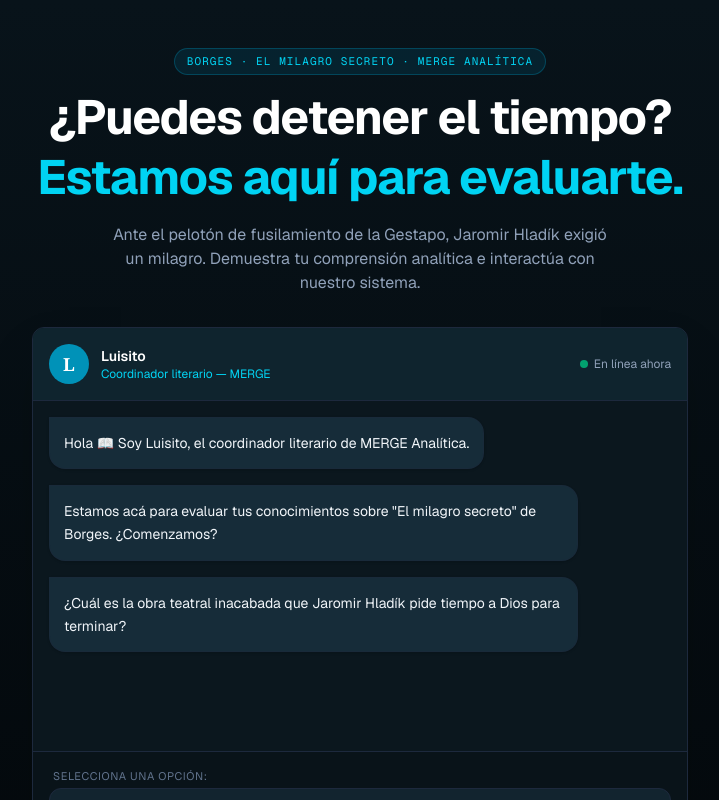
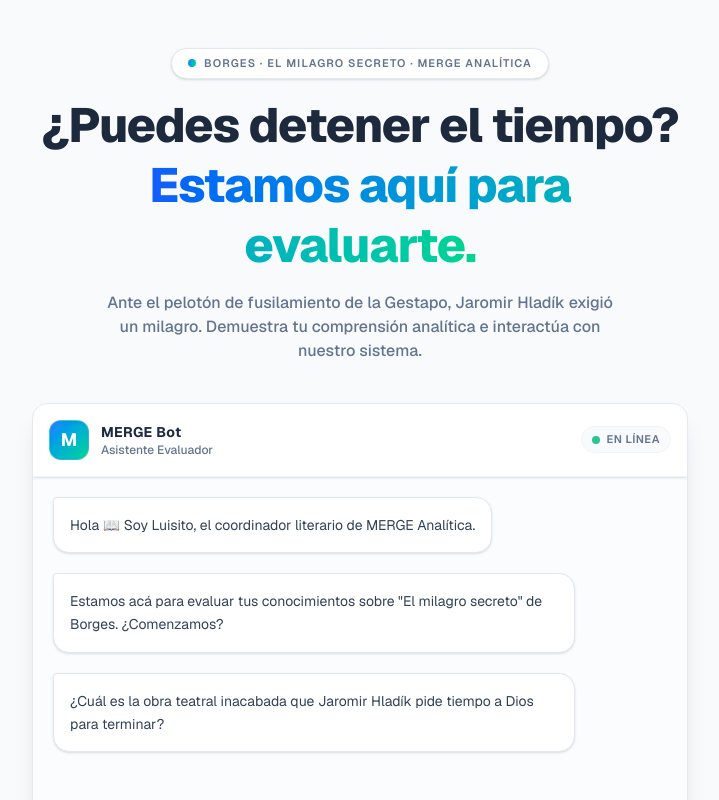
Before and after one commit to FlorenciaAR/borges-evaluator, a Next.js app: page / in a window 1280 px wide. Shown: the top 800 px of the page, without its empty margins (280-999 px from the left). Built offline with nearby package versions, Linux system fonts and the light colour scheme.

Commit message:
ui: redesign layout to match MERGE light theme and logo colors

```diff
--- a/app/components/LuisitoChat.tsx
+++ b/app/components/LuisitoChat.tsx
@@ -19,12 +19,10 @@
 
   const chatEndRef = useRef<HTMLDivElement>(null);
 
-  // Auto-scroll al final del chat
   useEffect(() => {
     chatEndRef.current?.scrollIntoView({ behavior: 'smooth' });
   }, [historial]);
 
-  // Delay para simular que Luisito está "pensando" la primera pregunta
   useEffect(() => {
     if (currentStep === 0 && historial.length === 2) {
       const timer = setTimeout(() => {
@@ -38,40 +36,32 @@
   const handleSeleccion = (optionIndex: number, optionText: string) => {
     setShowOptions(false);
 
-    // 1. Agregar respuesta al chat y al estado
     const nuevoHistorial: Mensaje[] = [...historial, { sender: 'user', text: optionText }];
     const nuevasRespuestas = [...respuestasUsuario, optionIndex];
     setRespuestasUsuario(nuevasRespuestas);
     setHistorial(nuevoHistorial);
 
-    // 2. Calcular los errores exactos hasta este momento
     const cantidadErrores = nuevasRespuestas.reduce((acc, resp, idx) => {
       return resp !== triviaBorges[idx].correcta ? acc + 1 : acc;
     }, 0);
 
     const siguientePreguntaIdx = currentStep + 1;
 
-    // 3. Lógica de Evaluación: El Condicional Fail Fast
     if (cantidadErrores >= 2) {
-      // Condición A: Cortar si ya tiene 2 respuestas incorrectas
       setTimeout(() => {
         setIsFinished(true);
-        const resultadoFinal = "NO CALIFICADO y seguir respondiendo no cambiará el destino. Has cometido demasiados errores. El universo ha seguido su curso y la descarga de fusiles concluyó.";
-
+        const resultadoFinal = "NO CALIFICADO. Has cometido demasiados errores. El universo ha seguido su curso y la descarga de fusiles concluyó.";
         setHistorial(prev => [...prev, { sender: 'luisito', text: resultadoFinal }]);
 
-        // Calcular aciertos para enviar a la API
         const aciertos = nuevasRespuestas.length - cantidadErrores;
         fetch('/api/evaluacion', {
           method: 'POST',
           headers: { 'Content-Type': 'application/json' },
           body: JSON.stringify({ tenantId: 'merge-analitica', score: aciertos })
         }).catch(err => console.error(err));
-
       }, 800);
     }
     else if (siguientePreguntaIdx < triviaBorges.length) {
-      // Condición B: Sigue vivo y hay más preguntas
       setTimeout(() => {
         setCurrentStep(siguientePreguntaIdx);
         setHistorial(prev => [...prev, { sender: 'luisito', text: triviaBorges[siguientePreguntaIdx].enunciado }]);
@@ -79,10 +69,7 @@
       }, 800);
     }
     else {
-      // Condición C: Terminó todas las preguntas sin ser eliminado (Ganó / Puntaje perfecto o 1 solo error permitido)
       setTimeout(() => {
-        setIsFinished(true);
-        // Volvemos a contar aciertos totales por seguridad
         const aciertos = nuevasRespuestas.reduce((acc, resp, idx) => {
           return resp === triviaBorges[idx].correcta ? acc + 1 : acc;
         }, 0);
@@ -98,38 +85,37 @@
           headers: { 'Content-Type': 'application/json' },
           body: JSON.stringify({ tenantId: 'merge-analitica', score: aciertos })
         }).catch(err => console.error(err));
-
       }, 800);
     }
   };
 
   return (
-    <div className="w-full max-w-2xl bg-[#0b171e] rounded-xl border border-slate-800 shadow-2xl overflow-hidden font-sans">
+    <div className="w-full max-w-2xl bg-white rounded-2xl border border-slate-200 shadow-xl overflow-hidden font-sans">
       {/* Header del Bot */}
-      <div className="bg-[#0f242e] p-4 border-b border-slate-800 flex items-center justify-between">
+      <div className="bg-white p-4 border-b border-slate-100 flex items-center justify-between shadow-sm z-10 relative">
         <div className="flex items-center space-x-3">
-          <div className="w-10 h-10 bg-cyan-600 rounded-full flex items-center justify-center text-white font-serif font-bold text-lg">
-            L
+          <div className="w-10 h-10 bg-gradient-to-br from-blue-500 to-emerald-400 rounded-xl flex items-center justify-center text-white font-bold text-lg shadow-inner border border-white/20">
+            M
           </div>
           <div>
-            <h3 className="text-white font-semibold text-sm">Luisito</h3>
-            <p className="text-xs text-cyan-400">Coordinador literario — MERGE</p>
+            <h3 className="text-slate-800 font-bold text-sm tracking-wide">MERGE Bot</h3>
+            <p className="text-xs text-slate-500 font-medium">Asistente Evaluador</p>
           </div>
         </div>
-        <div className="flex items-center space-x-1.5">
+        <div className="flex items-center space-x-1.5 bg-slate-50 px-2.5 py-1 rounded-full border border-slate-100">
           <span className="w-2 h-2 bg-emerald-500 rounded-full animate-pulse"></span>
-          <span className="text-xs text-slate-400">En línea ahora</span>
+          <span className="text-[11px] font-semibold text-slate-500 uppercase tracking-wider">En línea</span>
         </div>
       </div>
 
       {/* Ventana de Conversación */}
-      <div className="p-4 h-[350px] overflow-y-auto space-y-4 scrollbar-thin scrollbar-thumb-slate-800">
+      <div className="p-5 h-[380px] overflow-y-auto space-y-5 bg-slate-50/50 scrollbar-thin scrollbar-thumb-slate-200">
         {historial.map((msg, index) => (
-          <div key={index} className={`flex ${msg.sender === 'user' ? 'justify-end' : 'justify-start'}`}>
-            <div className={`max-w-[85%] p-3.5 rounded-2xl text-sm leading-relaxed shadow-sm ${
+          <div key={index} className={`flex ${msg.sender === 'user' ? 'justify-end' : 'justify-start'} animate-fade-in-up`}>
+            <div className={`max-w-[85%] p-4 rounded-2xl text-sm leading-relaxed ${
               msg.sender === 'user'
-                ? 'bg-cyan-500 text-white rounded-tr-none'
-                : 'bg-[#162c39] text-slate-100 rounded-tl-none border border-slate-800/50'
+                ? 'bg-gradient-to-r from-blue-500 to-emerald-400 text-white rounded-tr-sm shadow-md font-medium'
+                : 'bg-white text-slate-700 rounded-tl-sm border border-slate-200 shadow-sm'
             }`}>
               {msg.text}
             </div>
@@ -139,24 +125,29 @@
       </div>
 
       {/* Panel de Opciones */}
-      <div className="p-4 bg-[#091319] border-t border-slate-800 min-h-[140px] flex flex-col justify-center">
+      <div className="p-5 bg-white border-t border-slate-100 min-h-[140px] flex flex-col justify-center rounded-b-2xl">
         {showOptions && !isFinished && (
-          <div className="space-y-2 w-full">
-            <span className="text-[11px] uppercase tracking-wider text-slate-500 block mb-1 px-1">Selecciona una opción:</span>
+          <div className="space-y-2.5 w-full">
+            <span className="text-[11px] uppercase tracking-widest font-bold text-slate-400 block mb-2 px-1">Selecciona tu respuesta:</span>
             {triviaBorges[currentStep].opciones.map((opcion, idx) => (
               <button
                 key={idx}
                 onClick={() => handleSeleccion(idx, opcion)}
-                className="w-full text-left p-3 rounded-xl bg-[#12242f] hover:bg-[#1a3444] border border-slate-800 hover:border-cyan-500 text-slate-200 hover:text-white transition-all text-sm font-medium active:scale-[0.995]"
+                className="w-full text-left p-3.5 rounded-xl bg-white hover:bg-slate-50 border border-slate-200 hover:border-emerald-400 hover:shadow-sm text-slate-600 hover:text-emerald-700 transition-all text-sm font-semibold group flex items-center"
               >
-                ✦ {opcion}
+                <span className="w-5 h-5 rounded-full border-2 border-slate-200 group-hover:border-emerald-400 flex-shrink-0 mr-3 flex items-center justify-center">
+                  <span className="w-2 h-2 rounded-full bg-emerald-400 opacity-0 group-hover:opacity-100 transition-opacity"></span>
+                </span>
+                {opcion}
               </button>
             ))}
           </div>
         )}
         {isFinished && (
-          <div className="text-center py-2 text-xs text-slate-500 font-mono">
-            — Evaluación finalizada con Luisito —
+          <div className="text-center py-3">
+            <span className="inline-block px-4 py-1.5 bg-slate-100 rounded-full text-xs text-slate-500 font-semibold tracking-wide">
+              Evaluación Finalizada
+            </span>
           </div>
         )}
       </div>
--- a/app/page.tsx
+++ b/app/page.tsx
@@ -2,20 +2,23 @@
 
 export default function Home() {
   return (
-    <main className="min-h-screen bg-[#050b0f] bg-gradient-to-b from-[#08131a] to-[#04080b] flex flex-col items-center justify-center py-12 px-4">
+    <main className="min-h-screen bg-slate-50 flex flex-col items-center justify-center py-12 px-4 font-sans">
 
-      {/* Hero Badge */}
-      <div className="mb-3 px-3 py-1 bg-cyan-950/50 border border-cyan-800/60 rounded-full text-[11px] font-mono tracking-widest text-cyan-400 uppercase">
-        Borges · El Milagro Secreto · Merge Analítica
+      {/* Hero Badge (Estilo MERGE) */}
+      <div className="mb-4 px-4 py-1.5 bg-white border border-slate-200 shadow-sm rounded-full text-[11px] font-semibold tracking-widest text-slate-500 uppercase flex items-center space-x-2">
+        <span className="w-2 h-2 rounded-full bg-gradient-to-r from-blue-500 to-emerald-400"></span>
+        <span>Borges · El Milagro Secreto · Merge Analítica</span>
       </div>
 
       {/* Titulares Principales */}
-      <div className="text-center mb-8 max-w-2xl px-2">
-        <h1 className="text-3xl md:text-5xl font-bold text-white tracking-tight leading-tight font-sans">
+      <div className="text-center mb-10 max-w-2xl px-2">
+        <h1 className="text-4xl md:text-5xl font-extrabold text-slate-800 tracking-tight leading-tight">
           ¿Puedes detener el tiempo?<br />
-          <span className="text-cyan-400">Estamos aquí para evaluarte.</span>
+          <span className="text-transparent bg-clip-text bg-gradient-to-r from-blue-600 to-emerald-400">
+            Estamos aquí para evaluarte.
+          </span>
         </h1>
-        <p className="text-slate-400 text-sm md:text-base mt-4 max-w-lg mx-auto font-sans">
+        <p className="text-slate-500 text-sm md:text-base mt-4 max-w-lg mx-auto font-medium">
           Ante el pelotón de fusilamiento de la Gestapo, Jaromir Hladík exigió un milagro.
           Demuestra tu comprensión analítica e interactúa con nuestro sistema.
         </p>
```
